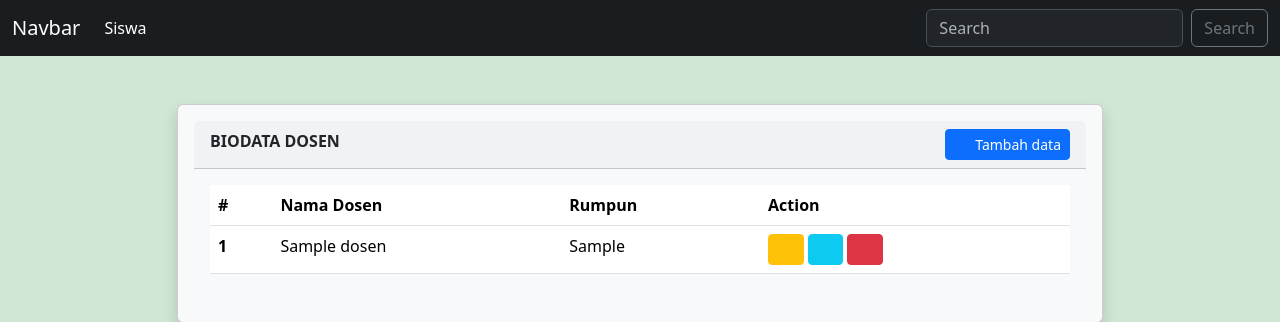
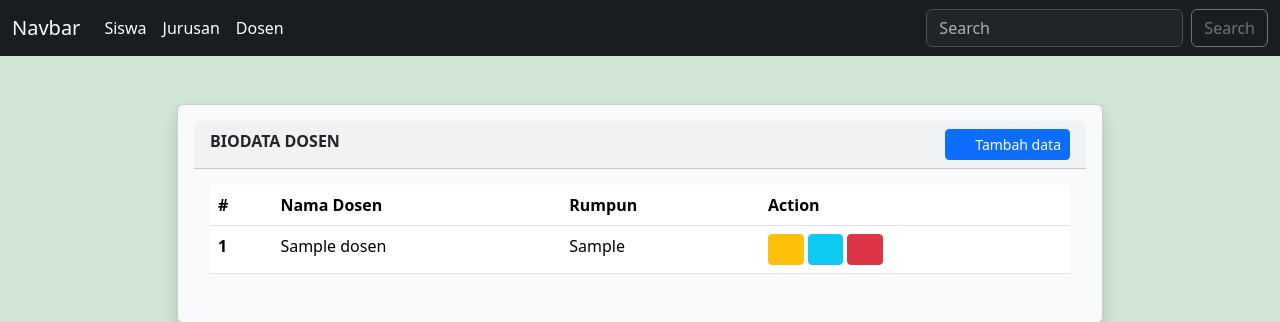
Before and after one commit to dira21/Belajar_, a PHP site: page /IS63/dosen/index.php in a window 1280 px wide. Shown: the top 322 px of the page. Run offline with PHP 8.4, Linux system fonts and the light colour scheme; tables that the repository leaves empty or names only in its code hold one stand-in row (values such as "Sample post"); grey boxes marked "Sample" are stand-in pictures; some web fonts are replaced.

Commit message:
tambah jurusan dan dosen

```diff
--- a/biodata/navbar.php
+++ b/biodata/navbar.php
@@ -10,6 +10,13 @@
           <a class="nav-link active" aria-current="page" href="http://localhost/IS63/biodata/siswa">Siswa</a>
         </li>
 
+        <li class="nav-item">
+          <a class="nav-link active" aria-current="page" href="http://localhost/IS63/biodata/jurusan">Jurusan</a>
+        </li>
+
+         <li class="nav-item">
+          <a class="nav-link active" aria-current="page" href="http://localhost/IS63/biodata/dosen">Dosen</a>
+        </li>
       </ul>
       <form class="d-flex" role="search">
         <input class="form-control me-2" type="search" placeholder="Search" aria-label="Search"/>
```
